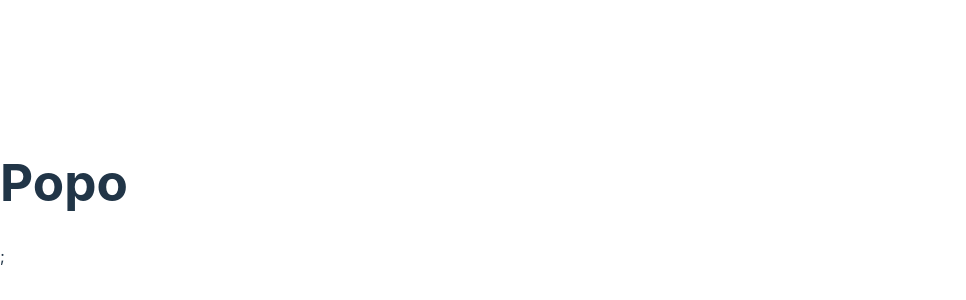
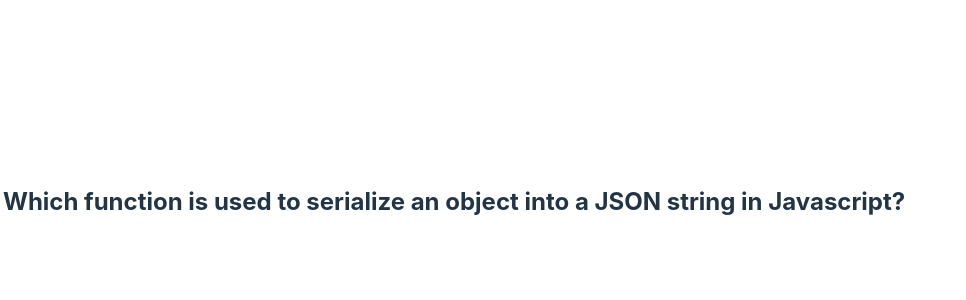
Before and after one commit to kna1703/quiz_react, a React (Vite) app: page / in a window 1280 px wide. Shown: the part 198-498 px from the top of the page, without its empty margins (0-966 px from the left). Built offline with nearby package versions, Linux system fonts and the light colour scheme.

Commit message:
question and useState

```diff
--- a/src/App.jsx
+++ b/src/App.jsx
@@ -2,14 +2,16 @@ import "./question";
 import { useState } from "react";
 import "./App.css";
 import { quiz } from "./question";
+import Question from "./components/question/question/question";
+
 
 function App() {
   // const [count, setCount] = useState(0);
+  const [index, setIndex] = useState(0);
 
   return (
     <>
-      <h1>Popo</h1>
-      <p>{console.log(quiz)};</p>
+    <Question index={index} setIndex={setIndex}/>
     </>
   );
 }
--- /dev/null
+++ b/src/components/question/question/question.css
@@ -0,0 +1,3 @@
+.box {
+    border: solid white;
+}
--- /dev/null
+++ b/src/components/question/question/question.jsx
@@ -0,0 +1,15 @@
+import { quiz } from "../../../question";
+import "./question.css";
+import { useState } from "react";
+
+function Question({index, setIndex}) {
+    return (
+        <>
+        <div className="box">
+            <h2>{quiz[index].question}</h2>
+            </div>
+        </>
+    );
+}
+
+export default Question;
```
